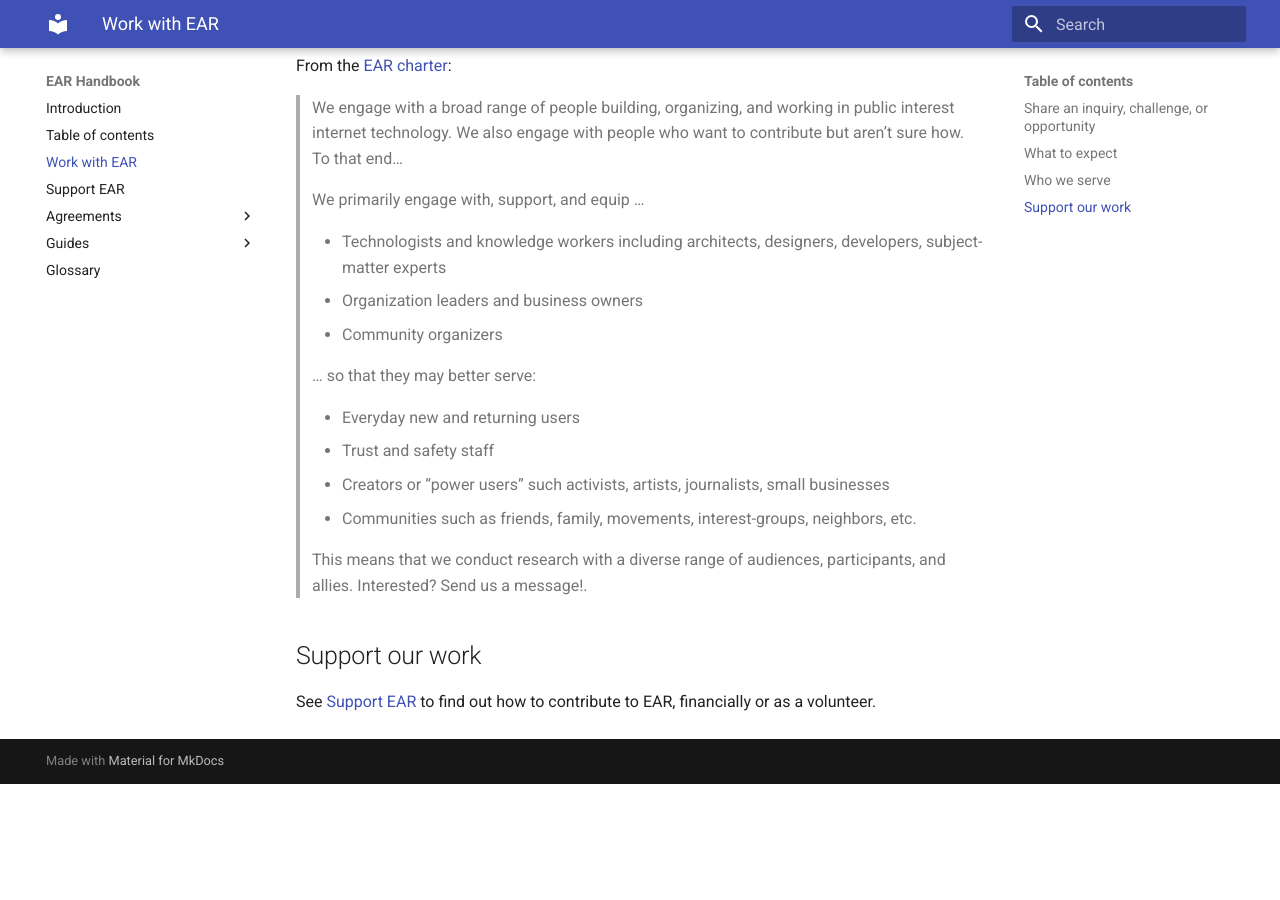
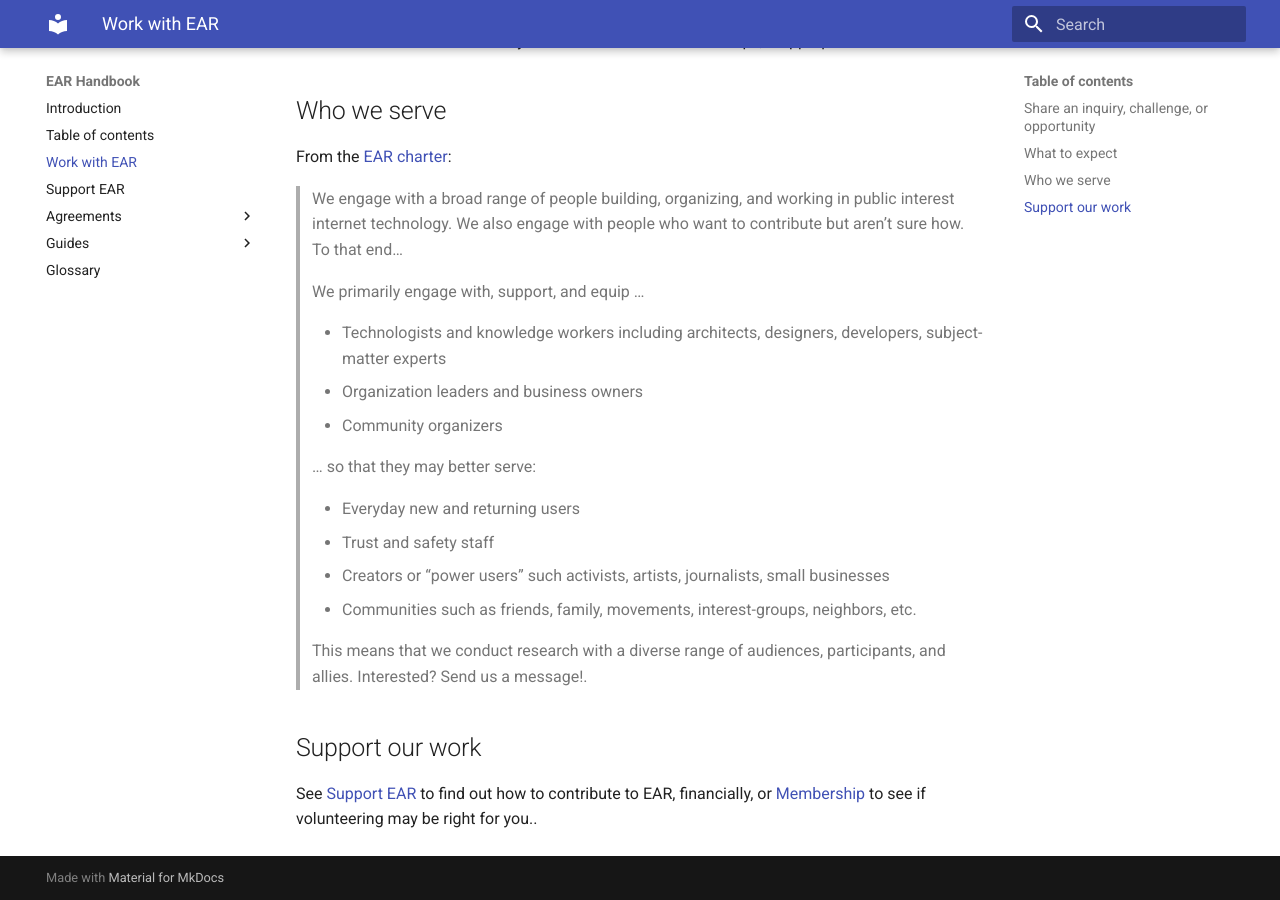
Before and after one commit to EcosystemActionResearch/Handbook, an MkDocs documentation site: the page built from docs/work-with-ear.md, in a window 1280 px wide and 900 px high, scrolled down 606 px. Built offline with MkDocs 1.6.1 and Material for MkDocs 9.7.7, drawn with Linux system fonts in a browser that asks for light colours; before the commit the page ends 1390 px from its top, so only the background shows below that; some of the changed text lies outside the part shown.

Commit message:
Include link for volunteer info
Signed-off-by: Christian Alden Jacobs <christian@jacobs.io>

```diff
--- a/docs/work-with-ear.md
+++ b/docs/work-with-ear.md
@@ -71,4 +73,4 @@
 
 ## Support our work
 
-See [Support EAR](support-ear.md) to find out how to contribute to EAR, financially or as a volunteer.
+See [Support EAR](support-ear.md) to find out how to contribute to EAR, financially, or [Membership](agreements/membership.md) to see if volunteering may be right for you..
```
Also changed, not shown: other parts of docs/work-with-ear.md (+2 -0 lines).
